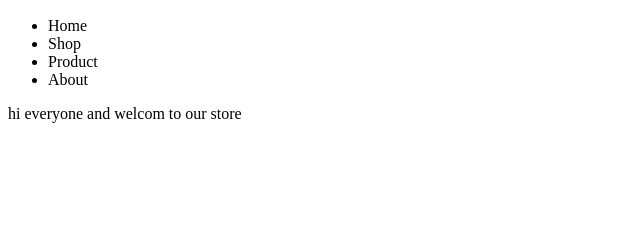
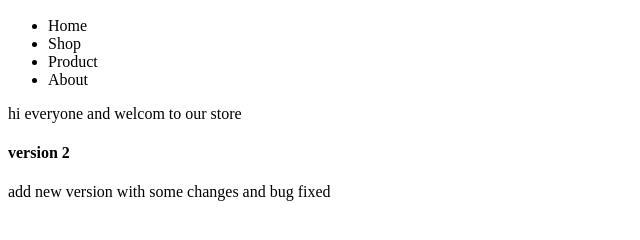
Before and after one commit to Oussamahaddi/Git-Github, a plain HTML site: page index.html in a window 1280 px wide. Shown: the part 38-278 px from the top of the page, without its empty margins (0-640 px from the left). Drawn offline with Linux system fonts and the light colour scheme.

Commit message:
add new version

```diff
--- a/index.html
+++ b/index.html
@@ -19,5 +19,8 @@
     <!-- add test branch and edit it  -->
     <p>hi everyone and welcom to our store</p>
 
+    <h4>version 2</h4>
+    <p>add new version with some changes and bug fixed</p>
+
 </body>
 </html>
```
Also changed, not shown: elgoBranch.txt (deleted).
